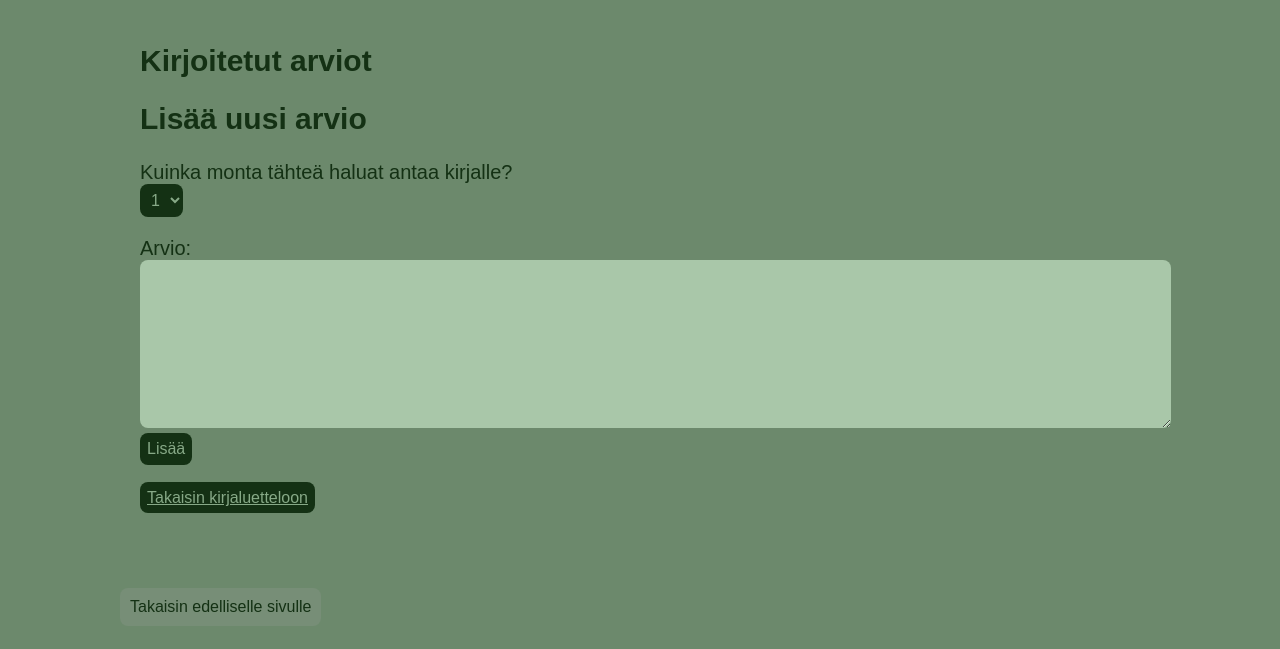
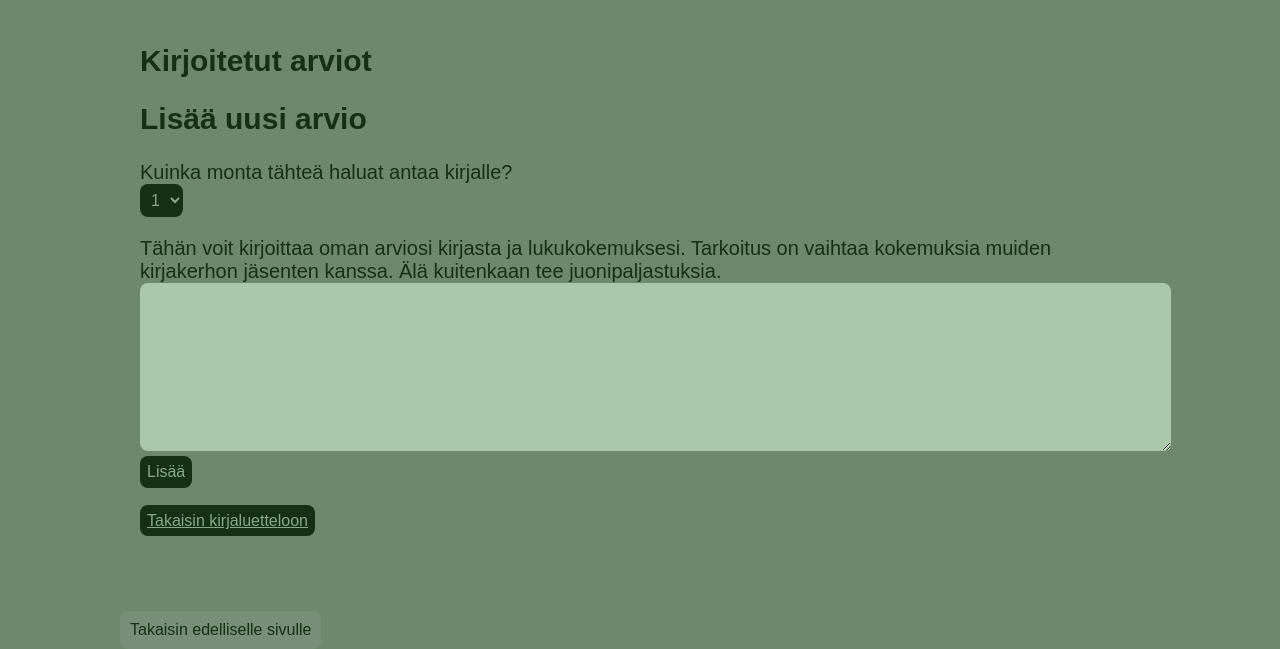
Before and after one commit to LouiseOdier/Kirjakerho, a Flask app: template templates/show_item.html in a window 1280 px wide. Shown: the part 412-1061 px from the top of the page. Before the commit the page ends 1024 px from the top, so only its background shows below. Run offline with Flask 3, Linux system fonts and the light colour scheme; the template is opened without the code that fills it, so the values that code supplies are empty.

Commit message:
mod show item text

```diff
--- a/templates/show_item.html
+++ b/templates/show_item.html
@@ -56,7 +56,8 @@
         <option value="5">5</option>
       </select>
     <p>
-    Arvio:<br />
+    Tähän voit kirjoittaa oman arviosi kirjasta ja lukukokemuksesi. Tarkoitus on vaihtaa kokemuksia muiden kirjakerhon jäsenten kanssa. Älä kuitenkaan
+    tee juonipaljastuksia.<br />
       <textarea name="new_description" rows="8" cols="100", maxlength="1000" class="free_text" required></textarea>
       <input type="hidden" name="item_id" value="{{ item.id }}">
       <input type="hidden" name="csrf_token" value="{{ session.csrf_token }}" /> <br />
```
